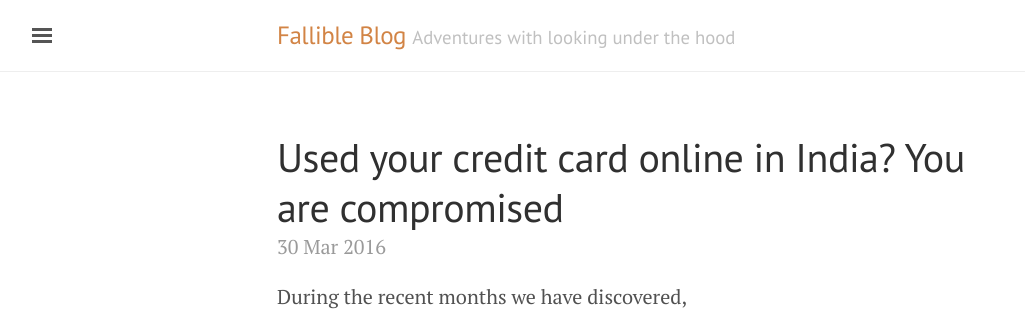
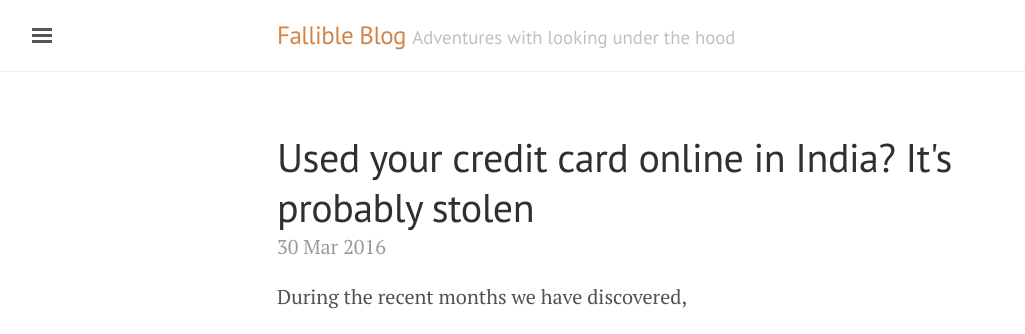
Before and after one commit to FallibleInc/blog, a Jekyll site: the page built from _posts/2016-03-30-payment-gateway-hacked-credit-card-leaked.md, in a window 1280 px wide. Shown: the top 334 px of the page, without its empty margins (3-1028 px from the left). Built offline with Jekyll 4.4.1, drawn with Linux system fonts in a browser that asks for light colours; comment, search, counter and statistics services are not loaded.

Commit message:
Title update

```diff
--- a/_posts/2016-03-30-payment-gateway-hacked-credit-card-leaked.md
+++ b/_posts/2016-03-30-payment-gateway-hacked-credit-card-leaked.md
@@ -1,6 +1,6 @@
 ---
 layout: post
-title: Used your credit card online in India? You are compromised
+title: Used your credit card online in India? It's probably stolen
 published: true
 ---
 
```
